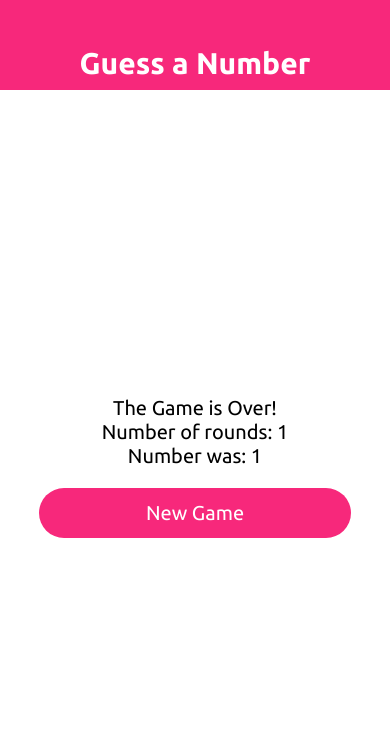
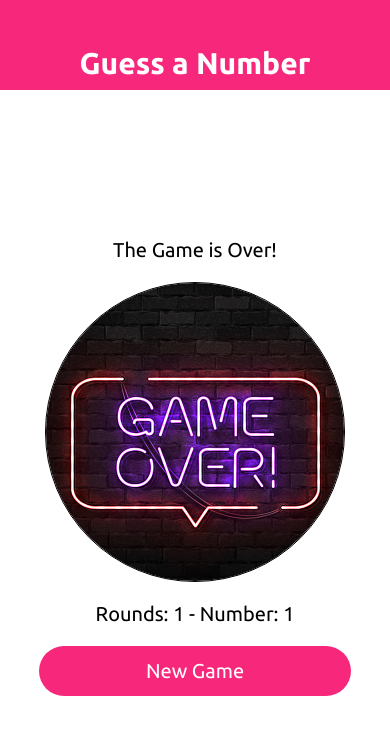
Before and after one commit to gcolotti/rn-app-2, a React Native app: screen / in a window 390 px wide. Shown: the top 734 px of the page. Built offline with nearby package versions, Linux system fonts and the light colour scheme.

Commit message:
GameOver screen refactor: added image

```diff
--- /dev/null
+++ b/components/NiceText.js
@@ -0,0 +1,16 @@
+import React from 'react';
+import { View, Text, StyleSheet } from 'react-native';
+
+const NiceText = props => {
+    return (
+        <Text style={{...styles.niceText, ...props.style}}>{props.children}</Text>
+    );
+};
+
+const styles = StyleSheet.create({
+    niceText: {
+        fontFamily: 'ubuntu-regular'
+    }
+});
+
+export default NiceText;
--- a/screens/GameOverScreen.js
+++ b/screens/GameOverScreen.js
@@ -1,14 +1,19 @@
 import React from 'react';
-import { View, Button, Text, StyleSheet } from 'react-native';
+import { View, Button, Text, StyleSheet, Image } from 'react-native';
 import Colors from './../constants/colors';
 import NiceButton from './../components/NiceButton';
+import NiceText from './../components/NiceText';
 
 const GameOverScreen = props => {
     return (
         <View style={styles.screen}>
-            <Text style={styles.text}>The Game is Over!</Text>
-            <Text style={styles.text}>Number of rounds: {props.roundsNumber}</Text>
-            <Text style={styles.text}>Number was: {props.userNumber}</Text>
+            <NiceText style={styles.text}>The Game is Over!</NiceText>
+            <View style={styles.imgContainer}>
+                <Image
+                    source={require('./../assets/gameover.jpg')}
+                />
+            </View>
+            <NiceText style={styles.text}>Rounds: {props.roundsNumber} - Number: {props.userNumber}</NiceText>
             <View style={styles.btnContainer}>
                 <NiceButton onPress={props.onNewGame}>New Game</NiceButton>
             </View>
@@ -24,11 +29,21 @@ const styles = StyleSheet.create({
     },
     text: {
         fontSize: 20,
-        fontFamily: 'ubuntu-regular',
     },
     btnContainer: {
         width: '80%',
         marginTop: 20,
+    },
+    imgContainer: {
+        width: 300,
+        height: 300,
+        alignItems: 'center',
+        borderRadius: 150,
+        borderStyle: 'solid',
+        borderColor: '#000',
+        borderWidth: 1,
+        overflow: 'hidden',
+        marginVertical: 20
     }
 });
 
```
